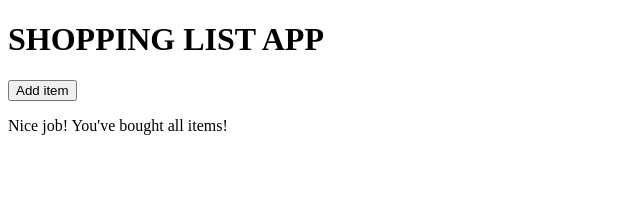
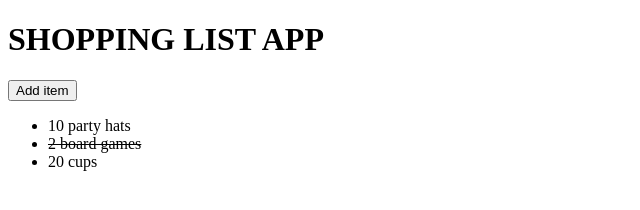
Before and after one commit to Timur11timur/vue-schoole, a plain HTML site: page vue-fundamentals/index.html in a window 1280 px wide. Shown: the whole page, without its empty margins (0-640 px from the left). Drawn offline with nearby package versions, Linux system fonts and the light colour scheme.

Commit message:
Add conditional classes

```diff
--- a/vue-fundamentals/index.html
+++ b/vue-fundamentals/index.html
@@ -6,6 +6,11 @@
           content="width=device-width, user-scalable=no, initial-scale=1.0, maximum-scale=1.0, minimum-scale=1.0">
     <meta http-equiv="X-UA-Compatible" content="ie=edge">
     <title>Shopping List App</title>
+    <style>
+        .strikeout {
+          text-decoration: line-through;
+        }
+    </style>
 </head>
 <body>
     <div id="shoppingList">
@@ -24,8 +29,12 @@
 <!--        <a v-bind:href="newItem">Dynamin Link</a>-->
         <p v-if="items.length === 0">Nice job! You've bought all items!</p>
         <ul>
-<!--            <li v-for="item in items" :key="item.id">{{ item.label }}</li>-->
-            <li v-for="{id, label} in items" :key="id">{{ label }}</li>
+<!--            <li v-for="{id, label, purchased} in items"-->
+            <li v-for="item in items"
+                :class="{ strikeout: item.purchased }"
+                @click="togglePurchased(item)"
+                :key="item.id">{{ item.label }}</li>
+<!--            :class="[ purchased ? 'strikeout' : '' ]"-->
         </ul>
     </div>
     <script src="https://unpkg.com/vue@3"></script>
@@ -38,20 +47,23 @@
               newItem: '',
               newItemPriority: 'low',
               items: [
-                // {id: 1, label: '10 party hats'},
-                // {id: 2, label: '2 board games'},
-                // {id: 3, label: '20 cups'},
+                {id: 1, label: '10 party hats', purchased: false},
+                {id: 2, label: '2 board games', purchased: true},
+                {id: 3, label: '20 cups', purchased: false},
               ]
             }
           },
           methods: {
             saveItem() {
-              this.items.push({id: this.items.length + 1, label: this.newItem});
+              this.items.push({id: this.items.length + 1, label: this.newItem, purchased: false});
               this.newItem = '';
             },
             doEdit(editing) {
               this.editing = editing;
               this.newItem = '';
+            },
+            togglePurchased(item) {
+              item.purchased = !item.purchased;
             }
           }
         }).mount('#shoppingList');
```
